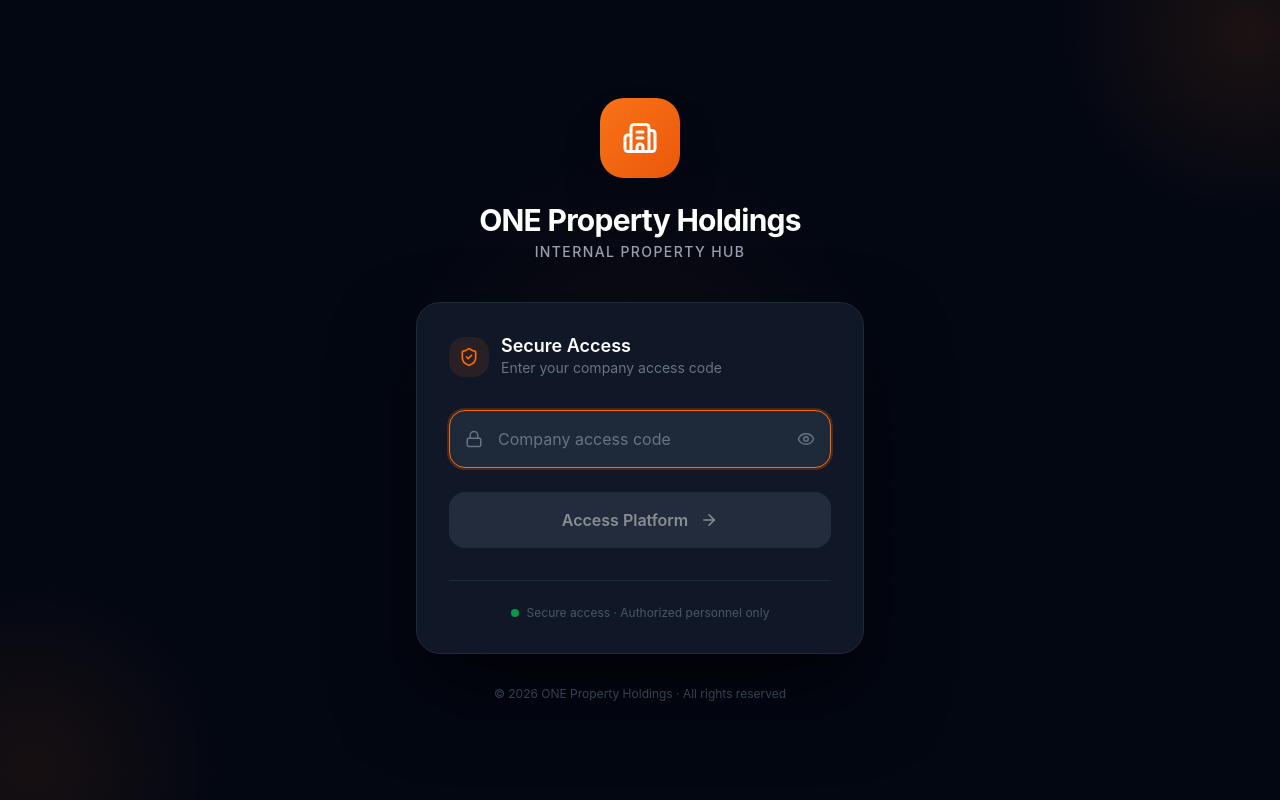
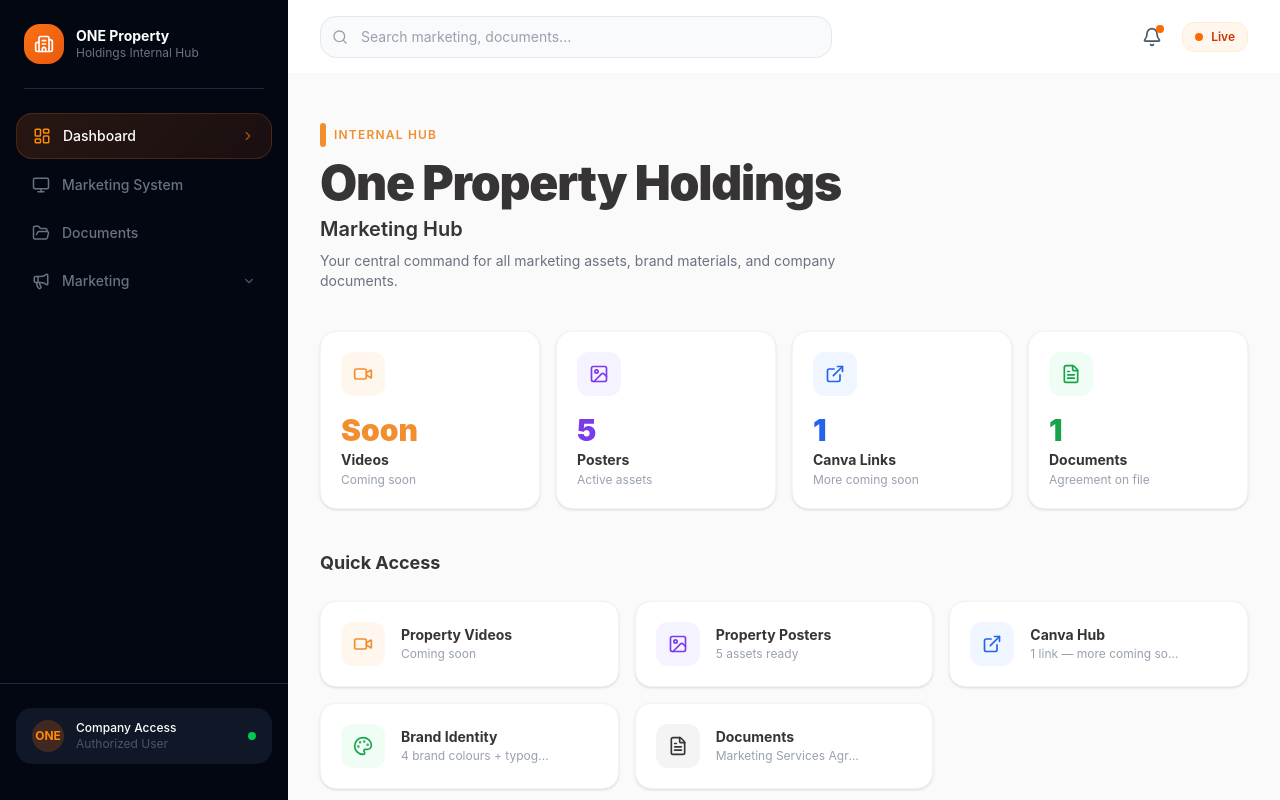
Before and after one commit to vanwykkelvin16-ossou/MarketinghubONEPROP, a React (Vite) app: page / in a window 1280 px wide. Before the commit this address led to /login. Built offline with nearby package versions, Linux system fonts and the light colour scheme.

Commit message:
Remove password protection — app loads directly without login
Co-Authored-By: Claude Sonnet 4.6 <noreply@anthropic.com>

```diff
--- a/src/App.tsx
+++ b/src/App.tsx
@@ -1,6 +1,4 @@
 import { BrowserRouter, Routes, Route, Navigate } from 'react-router-dom';
-import { AuthProvider, useAuth } from './context/AuthContext';
-import Login from './components/Login';
 import Layout from './components/Layout';
 import Dashboard from './components/Dashboard';
 import DocumentsPage from './components/DocumentsPage';
@@ -11,10 +9,9 @@ import MarketingPosters from './components/marketing/MarketingPosters';
 import CanvaHub from './components/marketing/CanvaHub';
 import BrandIdentity from './components/marketing/BrandIdentity';
 
-function ProtectedRoutes() {
-  const { isAuthenticated } = useAuth();
-  if (!isAuthenticated) return <Navigate to="/login" replace />;
+export default function App() {
   return (
+    <BrowserRouter>
       <Layout>
         <Routes>
           <Route path="/"                    element={<Dashboard />} />
@@ -28,25 +25,6 @@ function ProtectedRoutes() {
           <Route path="*"                    element={<Navigate to="/" replace />} />
         </Routes>
       </Layout>
+    </BrowserRouter>
   );
 }
-
-function AppRoutes() {
-  const { isAuthenticated } = useAuth();
-  return (
-    <Routes>
-      <Route path="/login" element={isAuthenticated ? <Navigate to="/" replace /> : <Login />} />
-      <Route path="/*"     element={<ProtectedRoutes />} />
-    </Routes>
-  );
-}
-
-export default function App() {
-  return (
-    <AuthProvider>
-      <BrowserRouter>
-        <AppRoutes />
-      </BrowserRouter>
-    </AuthProvider>
-  );
-}
--- a/src/components/Layout.tsx
+++ b/src/components/Layout.tsx
@@ -1,8 +1,7 @@
 import { useState, useEffect } from 'react';
 import { useNavigate, useLocation } from 'react-router-dom';
-import { useAuth } from '../context/AuthContext';
 import {
-  Building2, LayoutDashboard, FolderOpen, Search, LogOut,
+  Building2, LayoutDashboard, FolderOpen, Search,
   Menu, X, ChevronRight, ChevronDown, ChevronLeft, Bell, Megaphone,
   Video, Image, Palette, ExternalLink, Monitor,
 } from 'lucide-react';
@@ -28,7 +27,6 @@ const MARKETING_SUB_NAV = [
 ];
 
 export default function Layout({ children }: LayoutProps) {
-  const { logout } = useAuth();
   const navigate = useNavigate();
   const location = useLocation();
   const [sidebarOpen, setSidebarOpen] = useState(false);
@@ -169,13 +167,6 @@ export default function Layout({ children }: LayoutProps) {
               <div className="ml-auto w-2 h-2 rounded-full bg-green-500" />
             </div>
           </div>
-          <button
-            onClick={logout}
-            className="w-full flex items-center gap-3 px-4 py-3 rounded-2xl text-gray-500 hover:text-red-400 hover:bg-red-500/10 text-sm font-medium transition-all"
-          >
-            <LogOut size={16} />
-            <span>Sign Out</span>
-          </button>
         </div>
       </aside>
 
```
Lines whose indentation alone changed are shown as unchanged.
